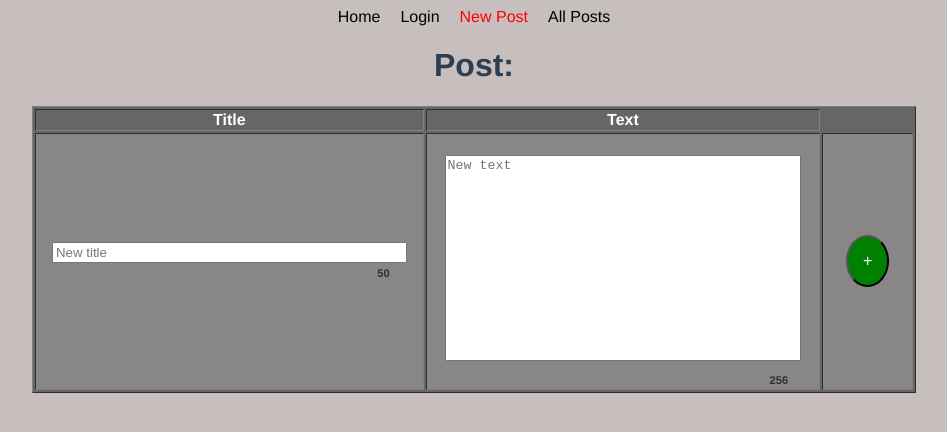
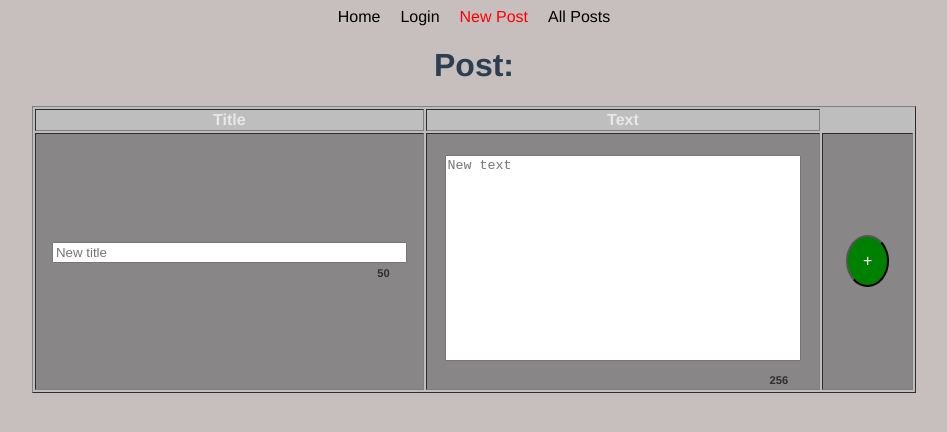
Before and after one commit to alexis-martinez-globant/vite-my-blog, a Vue app: page /newpost in a window 1280 px wide. Shown: the top 432 px of the page, without its empty margins (166-1113 px from the left). Built offline with nearby package versions, Linux system fonts and the light colour scheme.

Commit message:
css fixes

```diff
--- a/src/pages/AllPosts.vue
+++ b/src/pages/AllPosts.vue
@@ -17,7 +17,7 @@
           <td>{{ post.id }}</td>
           <td>{{ post.title }}</td>
           <td>{{ post.body }}</td>
-          <td>
+          <td class="bg-green">
             <!-- <router-link to="/blog/{{blog.id}}">► {{ blog.id }}</router-link> -->
             <!-- <router-link to="/blog/${{blog.id}}">► {{ blog.id }}</router-link> -->
             <!-- <router-link to="`/blog/${{blog.id}}`">► {{ blog.id }}</router-link> -->
@@ -88,13 +88,19 @@ export default {
 <style scoped>
 table {
   background: #666;
+  border-collapse: separate;
+  border-spacing: 5px 15px;
+  padding: 5px;
+}
+thead {
+  background: rgb(190, 190, 190);
 }
 tbody {
-  background: rgb(136, 134, 134);
+  background: rgb(134, 134, 134);
 }
 th,
 td {
-  color: #fff;
+  color: rgba(255, 255, 255, 0.651);
 }
 
 a {
@@ -102,12 +108,14 @@ a {
   text-decoration: none;
 }
 a:hover {
-  color: red;
+  color: rgb(68, 209, 68);
 }
 th {
   font-weight: bold;
 }
-
+.bg-green {
+  background: green;
+}
 div:nth-child(3) > table {
   width: 80%;
   margin: 0 auto;
@@ -126,4 +134,11 @@ div:nth-child(4) > table > tr:nth-child(4) > td:nth-child(2) {
   vertical-align: initial;
   padding-top: 5px;
 }
+
+td a {
+  display: block;
+}
+td[class="bg-green"]:hover {
+  background: rgb(119, 148, 119);
+}
 </style>
--- a/src/pages/NewPost.vue
+++ b/src/pages/NewPost.vue
@@ -95,14 +95,14 @@ export default {
 
 <style scoped>
 table {
-  background: #666;
+  background: rgb(190, 190, 190);
 }
 tbody {
   background: rgb(136, 134, 134);
 }
 th,
 td {
-  color: #fff;
+  color: rgba(255, 255, 255, 0.651);
 }
 td {
   min-height: 20px;
@@ -157,7 +157,4 @@ span {
 .textRed {
   color: red;
 }
-.textWite {
-  color: #fff;
-}
 </style>
--- a/src/pages/Post.vue
+++ b/src/pages/Post.vue
@@ -156,13 +156,19 @@ export default {
 <style scoped>
 table {
   background: #666;
+  border-collapse: separate;
+  border-spacing: 5px 15px;
+  padding: 5px;
+}
+thead {
+  background: rgb(190, 190, 190);
 }
 tbody {
   background: rgb(136, 134, 134);
 }
 th,
 td {
-  color: #fff;
+  color: rgba(255, 255, 255, 0.651);
   padding: 5px;
 }
 div:nth-child(3) > table {
```
